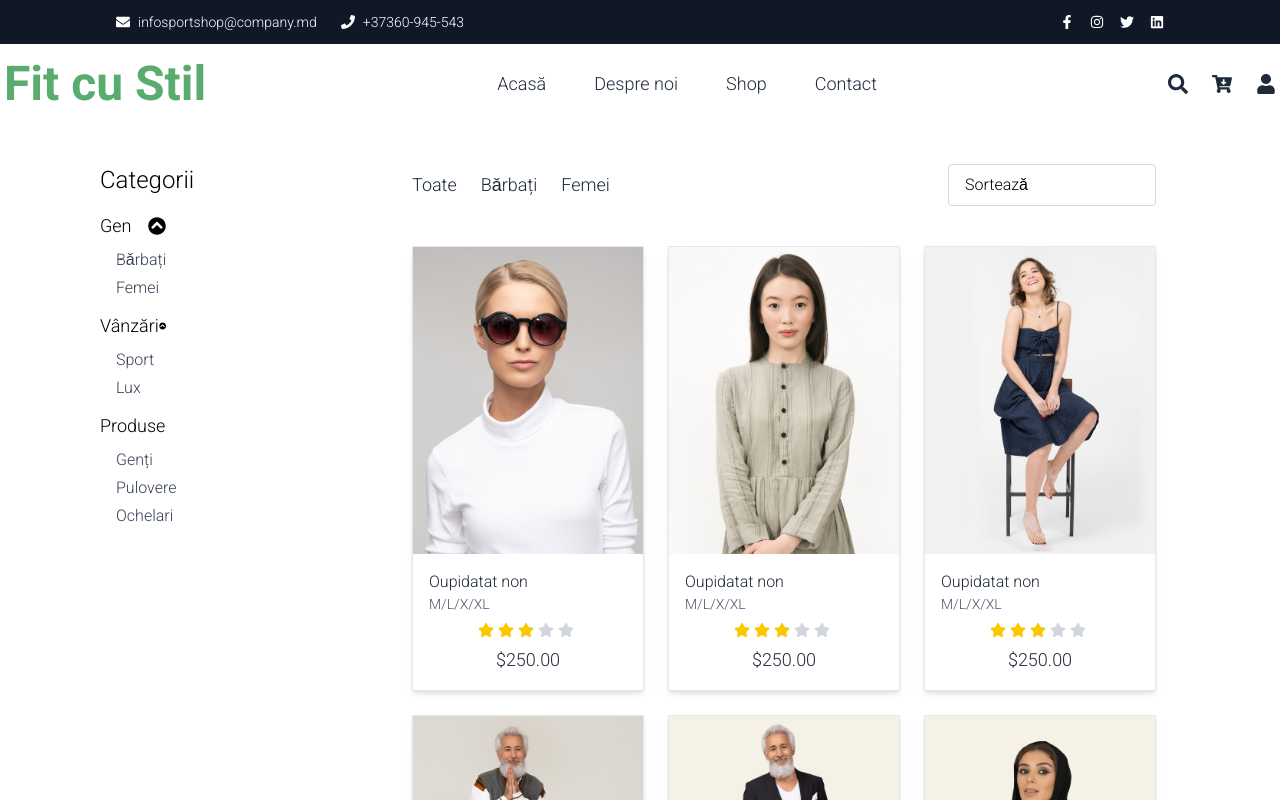
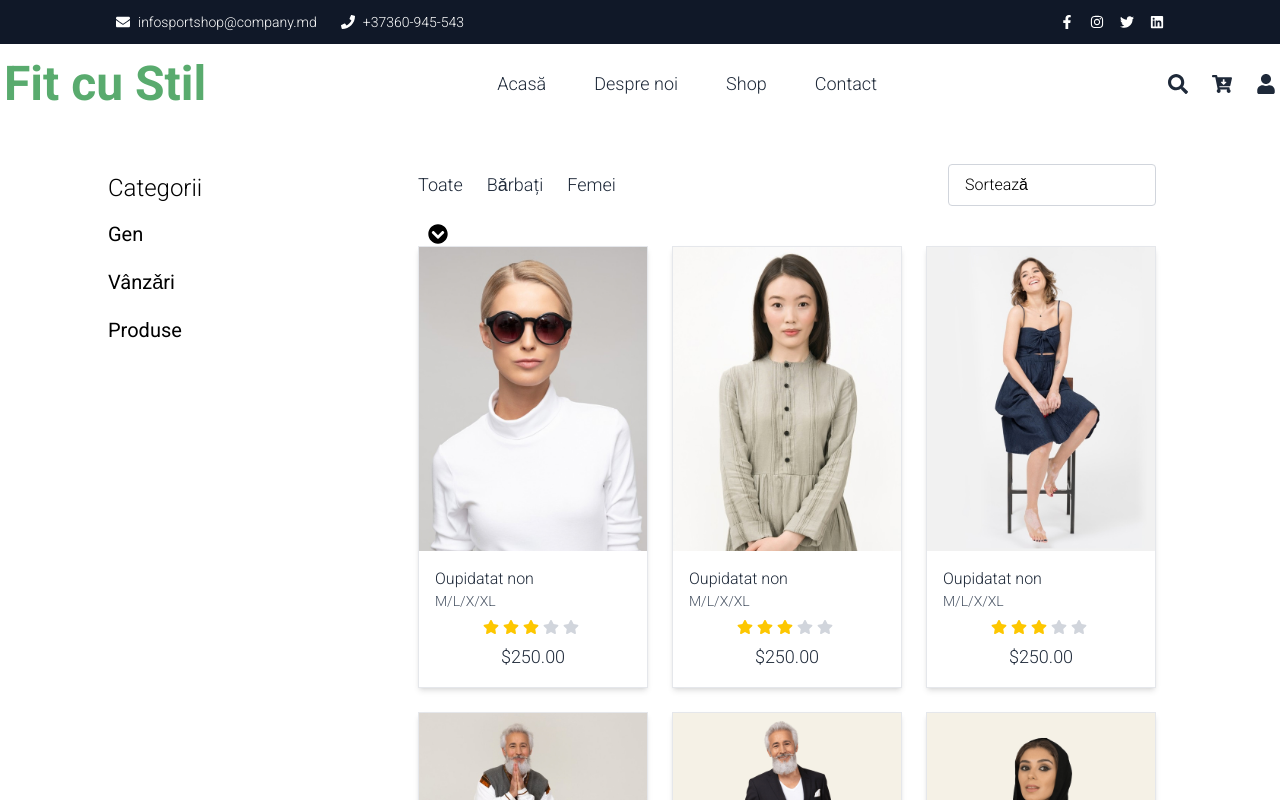
Before and after one commit to he1enm/sportshop, a React (Vite) app: page /shop in a window 1280 px wide. Shown: the top 800 px of the page. Built offline with nearby package versions, Linux system fonts and the light colour scheme.

Commit message:
mpdificarea sectiunii cu categorii

```diff
--- a/src/components/shop/Filtration.tsx
+++ b/src/components/shop/Filtration.tsx
@@ -5,48 +5,70 @@ import { FaChevronCircleDown } from "react-icons/fa";
 interface AccordionProps {
     title: string;
     items: string[];
+    isOpen: boolean;
+    onToggle: () => void;
 }
 
-function Accordion(props: AccordionProps) {
-    const { title, items } = props;
-    const [isOpen, setIsOpen] = useState(true);
-
+function Accordion({ title, items, isOpen, onToggle }: AccordionProps) {
     return (
-        <div className="pb-3    ">
-            <button onClick={() => setIsOpen(!isOpen)} className="w-full flex justify-between items-center text-lg">
-                <span className="text-left">{title}</span>
+        <div className="pb-3">
+            <button
+                onClick={onToggle}
+                className="lg:w-50 xl:w-85 w-full flex justify-between items-center text-xl font-normal text-black cursor-pointer transition-colors duration-300 hover:text-gray-700"
+            >
+                <span>{title}</span>
                 <FaChevronCircleDown
-                    className={`transition-transform duration-300 text-black ${isOpen ? "rotate-180" : ""}`}
+                    className={`text-xl transition-transform duration-300 ${isOpen ? "rotate-180" : ""}`}
                 />
             </button>
 
-            {isOpen && (
-                <ul className="pl-4 mt-2 space-y-1">
+            {/* Animated list */}
+            <div
+                className={`overflow-hidden transition-[max-height] duration-500 ease-in-out ${
+                    isOpen ? "max-h-40 mt-2" : "max-h-0"
+                }`}
+            >
+                <ul className="pl-2 space-y-1">
                     {items.map((item, index) => (
                         <li key={index}>
-                            <a href="#" className="text-gray-700 hover:underline text-base">
+                            <a href="#" className="text-base text-black hover:underline transition-colors duration-200">
                                 {item}
                             </a>
                         </li>
                     ))}
                 </ul>
-            )}
+            </div>
         </div>
     );
 }
 
 function Filtration() {
+    const [openIndex, setOpenIndex] = useState<number | null>(null);
+
+    const categories = [
+        { title: "Gen", items: ["Bǎrbați", "Femei"] },
+        { title: "Vânzǎri", items: ["Sport", "Lux"] },
+        { title: "Produse", items: ["Genți", "Pulovere", "Ochelari"] },
+    ];
+
+    const toggleAccordion = (index: number) => {
+        setOpenIndex((prevIndex) => (prevIndex === index ? null : index));
+    };
+
     return (
-        <div className="flex flex-col gap-6">
-            {/* Sidebar */}
-            <div className="w-full lg:w-1/4">
-                <h1 className="text-2xl mb-4">Categorii</h1>
-                <Accordion title="Gen" items={["Bǎrbați", "Femei"]} />
-                <Accordion title="Vânzări" items={["Sport", "Lux"]} />
-                <Accordion title="Produse" items={["Genți", "Pulovere", "Ochelari"]} />
+        <div className="w-full lg:w-1/4 p-2">
+            <h1 className="text-2xl mb-4">Categorii</h1>
+            <div className="space-y-2">
+                {categories.map((category, index) => (
+                    <Accordion
+                        key={index}
+                        title={category.title}
+                        items={category.items}
+                        isOpen={openIndex === index}
+                        onToggle={() => toggleAccordion(index)}
+                    />
+                ))}
             </div>
-
-            {/* Main area */}
         </div>
     );
 }
--- a/src/components/shopsingle/MainPage.tsx
+++ b/src/components/shopsingle/MainPage.tsx
@@ -15,20 +15,22 @@ import img7 from "../../assets/img/product_single_07.jpg";
 import img8 from "../../assets/img/product_single_08.jpg";
 import img9 from "../../assets/img/product_single_09.jpg";
 
-const NextArrow = (props: any) => {
-    const { onClick } = props;
+interface ArrowProps {
+    onClick?: () => void;
+}
+
+const NextArrow = ({ onClick }: ArrowProps) => {
     return (
         <div
             onClick={onClick}
-            className="absolute right-0 top-1/2 transform -translate-y-1/2  z-10 cursor-pointer text-2xl text-black"
+            className="absolute right-0 top-1/2 transform -translate-y-1/2 z-10 cursor-pointer text-2xl text-black"
         >
             <FaChevronRight />
         </div>
     );
 };
 
-const PrevArrow = (props: any) => {
-    const { onClick } = props;
+const PrevArrow = ({ onClick }: ArrowProps) => {
     return (
         <div
             onClick={onClick}
@@ -42,7 +44,7 @@ const PrevArrow = (props: any) => {
 function MainPage() {
     const thumbnails = [img1, img2, img3, img4, img5, img6, img7, img8, img9, img10];
 
-    const [mainImage, setMainImage] = useState(thumbnails[0]);
+    const [mainImage, setMainImage] = useState<string>(thumbnails[0]);
     const sliderSettings = {
         dots: false,
         infinite: false,
@@ -55,7 +57,7 @@ function MainPage() {
 
     return (
         <section className="bg-gray-100 py-10">
-            <div className=" max-w-7xl container mx-auto  grid grid-cols-1 lg:grid-cols-2 gap-10">
+            <div className="max-w-7xl container mx-auto grid grid-cols-1 lg:grid-cols-2 gap-10">
                 {/* LEFT SIDE - Images */}
                 <div>
                     <div className="mb-4">
@@ -67,7 +69,7 @@ function MainPage() {
                                 <img
                                     src={img}
                                     alt={`Thumbnail ${index + 1}`}
-                                    className="w-full rounded border"
+                                    className="w-full rounded border cursor-pointer"
                                     onClick={() => setMainImage(img)}
                                 />
                             </div>
@@ -81,9 +83,9 @@ function MainPage() {
                     <p className="text-2xl mb-4">$25.00</p>
                     <div className="flex items-center space-x-1 mb-4">
                         {[...Array(4)].map((_, i) => (
-                            <FaStar key={i} className=" text-yellow-400"></FaStar>
+                            <FaStar key={i} className="text-yellow-400" />
                         ))}
-                        <FaRegStar className=" text-gray-300"></FaRegStar>
+                        <FaRegStar className="text-gray-300" />
                         <span className="text-gray-600 ml-2">Rating 4.8 | 36 Comments</span>
                     </div>
 
```
